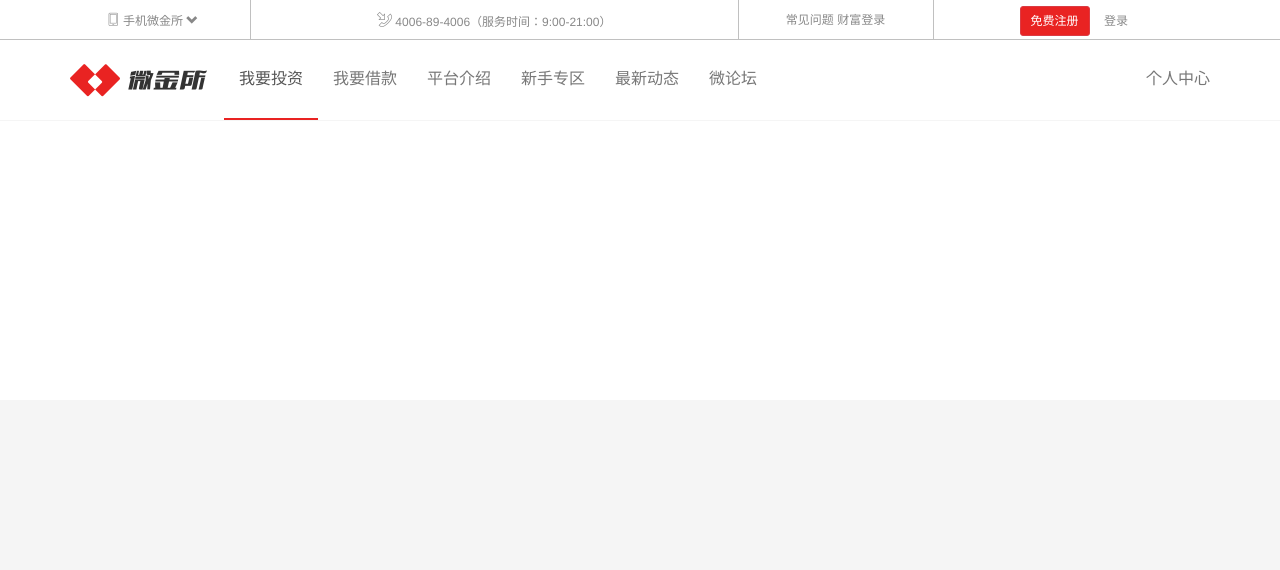
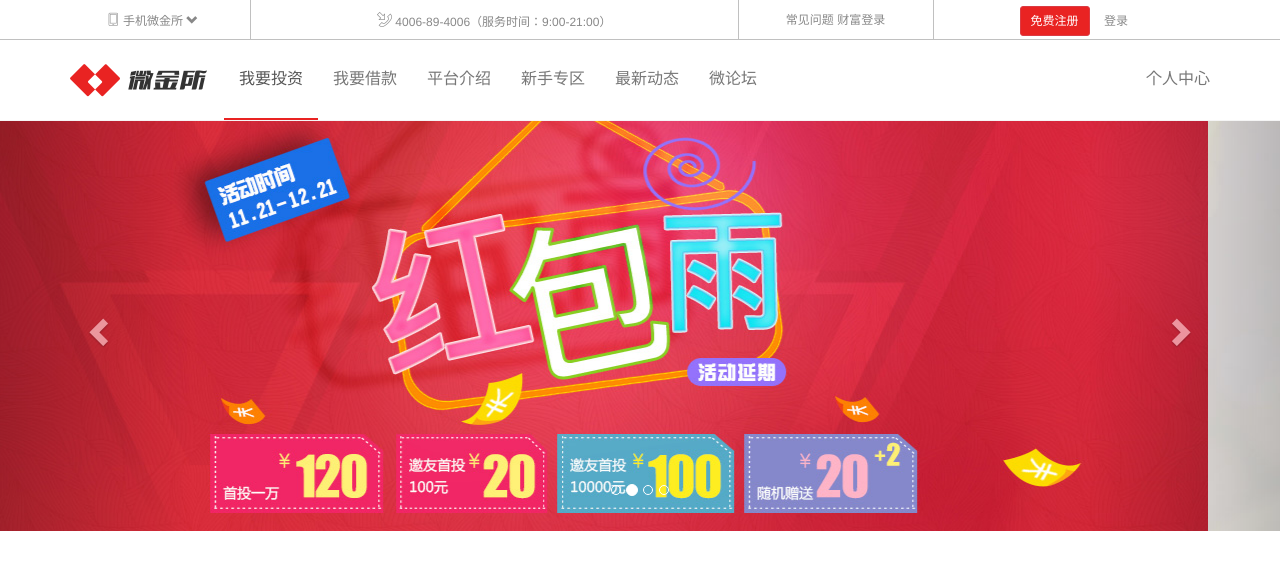
Before and after one commit to lighting233/WJS, a website: page src/index.html in a window 1280 px wide. Drawn offline with nearby package versions, Linux system fonts and the light colour scheme; files that its build step writes are made by us from their sources; files whose address does not match are found by name.

Commit message:
'轮播图制作完成'

```diff
--- a/src/index.html
+++ b/src/index.html
@@ -76,7 +76,33 @@
 <!--/头部区域-->
 
 <!--广告轮播-->
-<section></section>
+<section id="main_ad" class="carousel slide" data-ride="carousel">
+        <!-- Indicators活动指示器 -->
+        <ol class="carousel-indicators">
+            <li data-target="#main_ad" data-slide-to="0" class="active"></li>
+            <li data-target="#main_ad" data-slide-to="1"></li>
+            <li data-target="#main_ad" data-slide-to="2"></li>
+            <li data-target="#main_ad" data-slide-to="3"></li>
+        </ol>
+
+        <!-- Wrapper for slides轮播项 -->
+        <div class="carousel-inner" role="listbox">
+            <div class="item active" data-image-lg="images/slide_01_2000x410.jpg" data-image-xs="images/slide_01_640x340.jpg"></div>
+            <div class="item" data-image-lg="images/slide_02_2000x410.jpg" data-image-xs="images/slide_02_640x340.jpg"></div>
+            <div class="item" data-image-lg="images/slide_03_2000x410.jpg" data-image-xs="images/slide_03_640x340.jpg"></div>
+            <div class="item" data-image-lg="images/slide_04_2000x410.jpg" data-image-xs="images/slide_04_640x340.jpg"></div>
+        </div>
+
+        <!-- Controls控制按钮 -->
+        <a class="left carousel-control" href="#main_ad" role="button" data-slide="prev">
+            <span class="glyphicon glyphicon-chevron-left"></span>
+            <span class="sr-only">Previous</span>
+        </a>
+        <a class="right carousel-control" href="#main_ad" role="button" data-slide="next">
+            <span class="glyphicon glyphicon-chevron-right"></span>
+            <span class="sr-only">Next</span>
+        </a>
+</section>
 <!--/广告轮播-->
 
 <!--特色介绍-->
--- a/src/scripts/main.js
+++ b/src/scripts/main.js
@@ -1,3 +1,25 @@
 /**
  * Created by light on 2016/10/20.
  */
+
+$(function () {
+    function resize() {
+        var windowWidth = $(window).width();
+        var isSmallScreen = windowWidth < 768;
+
+        $('#main_ad > .carousel-inner > .item').each(function (i, item) {
+            var $item = $(item);
+            var imgSrc = isSmallScreen ? $item.data('image-xs') : $item.data('image-lg');
+
+            $item.css('backgroundImage','url("' + imgSrc +'")');
+
+            if(isSmallScreen){
+                $item.html('<img src="'+ imgSrc +'"/>');
+            }else {
+                $item.empty();
+            }
+
+        });
+    }
+    $(window).on('resize',resize).trigger('resize');
+});
--- a/src/styles/main.less
+++ b/src/styles/main.less
@@ -52,6 +52,7 @@
 .navbar-itcast {
   background-color: #fff;
   border-color: #f5f5f5;
+  margin-bottom: 0;
 }
 .navbar-itcast .navbar-brand {
   color: #777;
@@ -214,7 +215,6 @@
 @nav-height: 50px;
 
 #header{
-  height: 200px;
   .mobile-link{
     /*自己加的*/
     display: inline-block;
@@ -278,11 +278,32 @@
 }
 
 
-//测试样式区域
-section{
-  height: 200px;
-  background-color: #fff;
-  &:nth-of-type(2n){
-    background-color: #f5f5f5;
+/*通栏广告轮播*/
+
+#main_ad{
+  > .carousel-inner{
+    > .item{
+      background-size: cover;
+      background-repeat: no-repeat;
+      background-position: center center;
+      > img{
+        width: 100%;
+      }
+    }
   }
 }
+
+@media (min-width: 768px) {
+  #main_ad > .carousel-inner > .item{
+    height: 410px;
+  }
+}
+
+////测试样式区域
+//section{
+//  height: 200px;
+//  background-color: #fff;
+//  &:nth-of-type(2n){
+//    background-color: #f5f5f5;
+//  }
+//}
```
Also changed, not shown: dist/index.html, dist/scripts/main.js (added), dist/styles/main.css.
